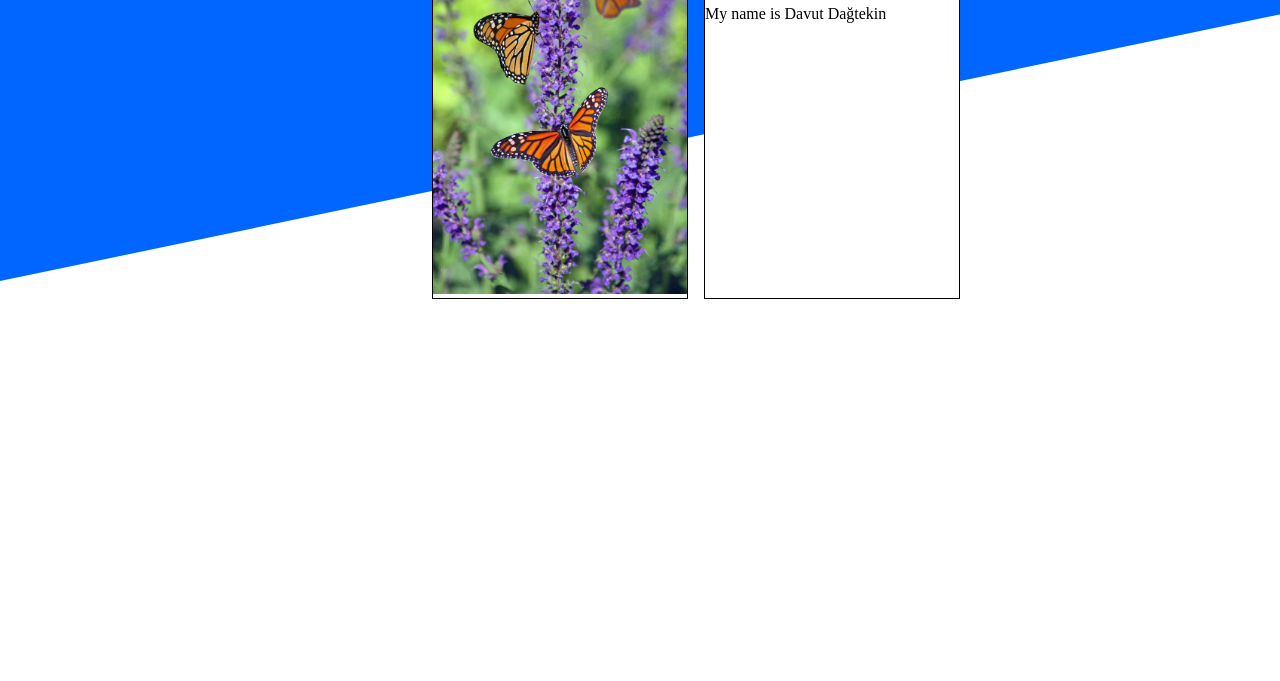
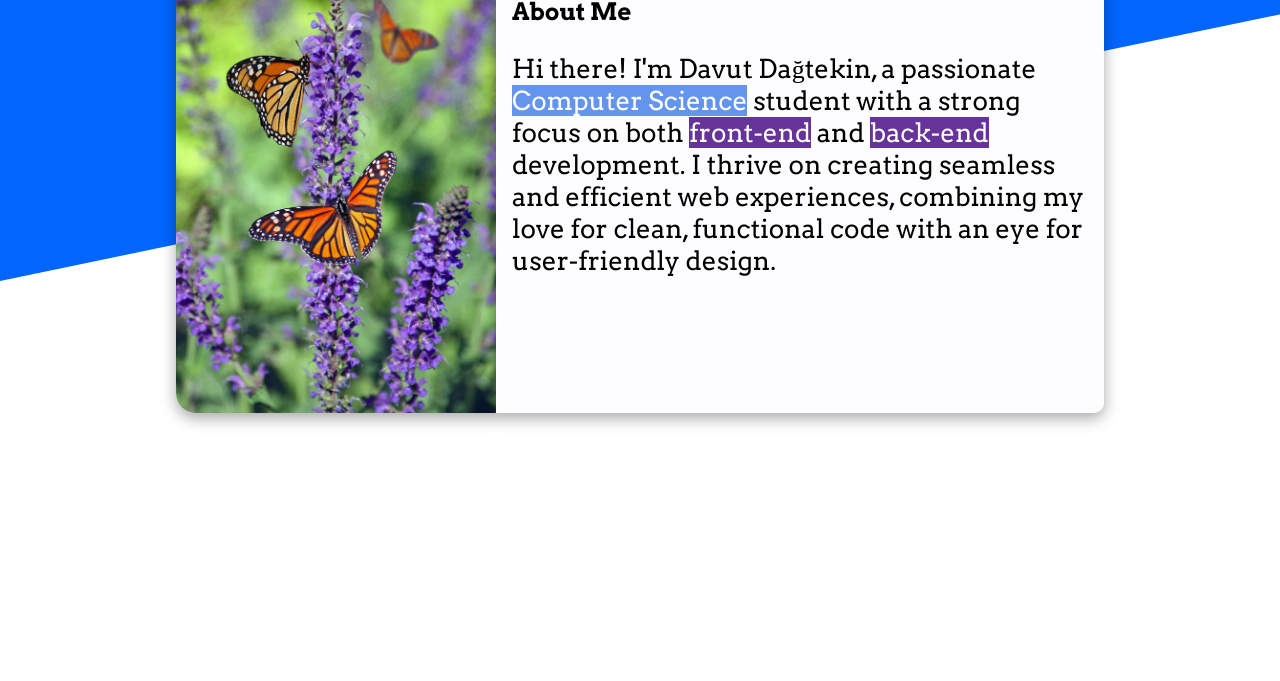
Before and after one commit to Dvdt5/Odin_Project---HomePage, a plain HTML site: page index.html in a window 1280 px wide. Shown: the part 119-800 px from the top of the page. Drawn offline with Linux system fonts and the light colour scheme; a web font is replaced by a local one.

Commit message:
made the about me section

```diff
--- a/index.html
+++ b/index.html
@@ -5,6 +5,9 @@
     <meta name="viewport" content="width=device-width, initial-scale=1.0">
     <title>Davut Dağtekin || HomePage</title>
     <link rel="stylesheet" href="styles.css">
+    <link rel="preconnect" href="https://fonts.googleapis.com">
+    <link rel="preconnect" href="https://fonts.gstatic.com" crossorigin>
+    <link href="https://fonts.googleapis.com/css2?family=Arvo:ital,wght@0,400;0,700;1,400;1,700&family=Barlow+Condensed:ital,wght@0,100;0,200;0,300;0,400;0,500;0,600;0,700;0,800;0,900;1,100;1,200;1,300;1,400;1,500;1,600;1,700;1,800;1,900&family=Itim&family=Oswald:wght@200..700&family=Roboto+Mono:ital,wght@0,100..700;1,100..700&display=swap" rel="stylesheet">
 </head>
 <body>
     <div id="triangle-top"></div>
@@ -15,8 +18,10 @@
                 <img src="imgs/placeholder1.jpg" alt="ProfilePicture">
             </div>
             <div id="about-text">
-                <h2>Davut Dağtekin</h2>
-                <p>My name is Davut Dağtekin</p>
+                <h2>About Me</h2>
+                <p>
+                    Hi there! I'm Davut Dağtekin, a passionate <span class="blue-text">Computer Science</span> student with a strong focus on both <span class="green-text">front-end</span> and <span class="green-text">back-end</span> development. I thrive on creating seamless and efficient web experiences, combining my love for clean, functional code with an eye for user-friendly design.
+                </p>
             </div>
         </section>
         <section id="services"></section>
--- a/styles.css
+++ b/styles.css
@@ -1,3 +1,7 @@
+* {
+    font-family: "Arvo", serif;
+}
+
 body {
     overflow-x: hidden;
     margin: 0;
@@ -8,27 +12,42 @@ body {
 
 #about {
     width: 100vw;
-    padding: 56px;
+    padding: 10vh 0;
     display: flex;
     flex-wrap: wrap;
     justify-content: center;
-    gap: 16px;
 }
 
-#about div {
-    width: 20vw;
-    border: 1px solid black;
-    box-sizing: border-box;
+
+#about-picture {
+    width: 25vw;
+    box-shadow: rgba(0, 0, 0, 0.35) 0px 5px 15px;
+    border-top-left-radius: 10px;
+    border-bottom-left-radius: 20px;
 }
 
 #about-picture img{
-    width: 100%;
+    width: 25vw;
+    height: 100%;
     object-fit: cover;
+    border-top-left-radius: 10px;
+    border-bottom-left-radius: 20px;
 }
 
 #about-text {
-    background-color: white;
+    background-color: rgb(253, 253, 255);
+    width: 45vw;
+    border-top-right-radius: 20px;
+    border-bottom-right-radius: 10px;
+
+    padding: 16px;
+    box-shadow: rgba(0, 0, 0, 0.35) 0px 5px 15px;
 }
+
+#about-text p {
+    font-size: 26px;
+}
+
 /* About End */
 
 
@@ -41,3 +60,13 @@ body {
     border-top: 50vh solid rgb(0, 102, 255);
     border-right: 150vw solid transparent;
 }
+
+.blue-text {
+    background-color: cornflowerblue;
+    color: white;
+}
+
+.green-text {
+    background-color: rebeccapurple;
+    color: white;
+}
```
